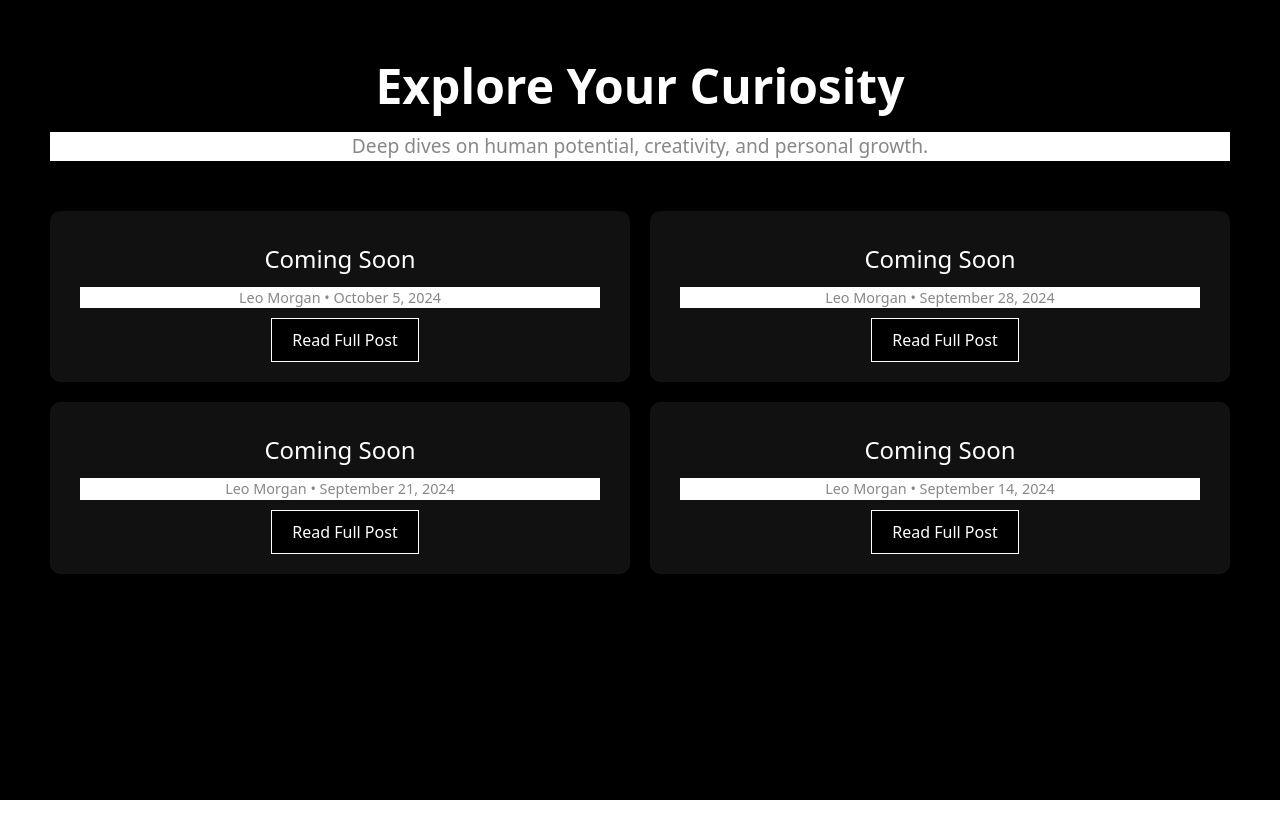
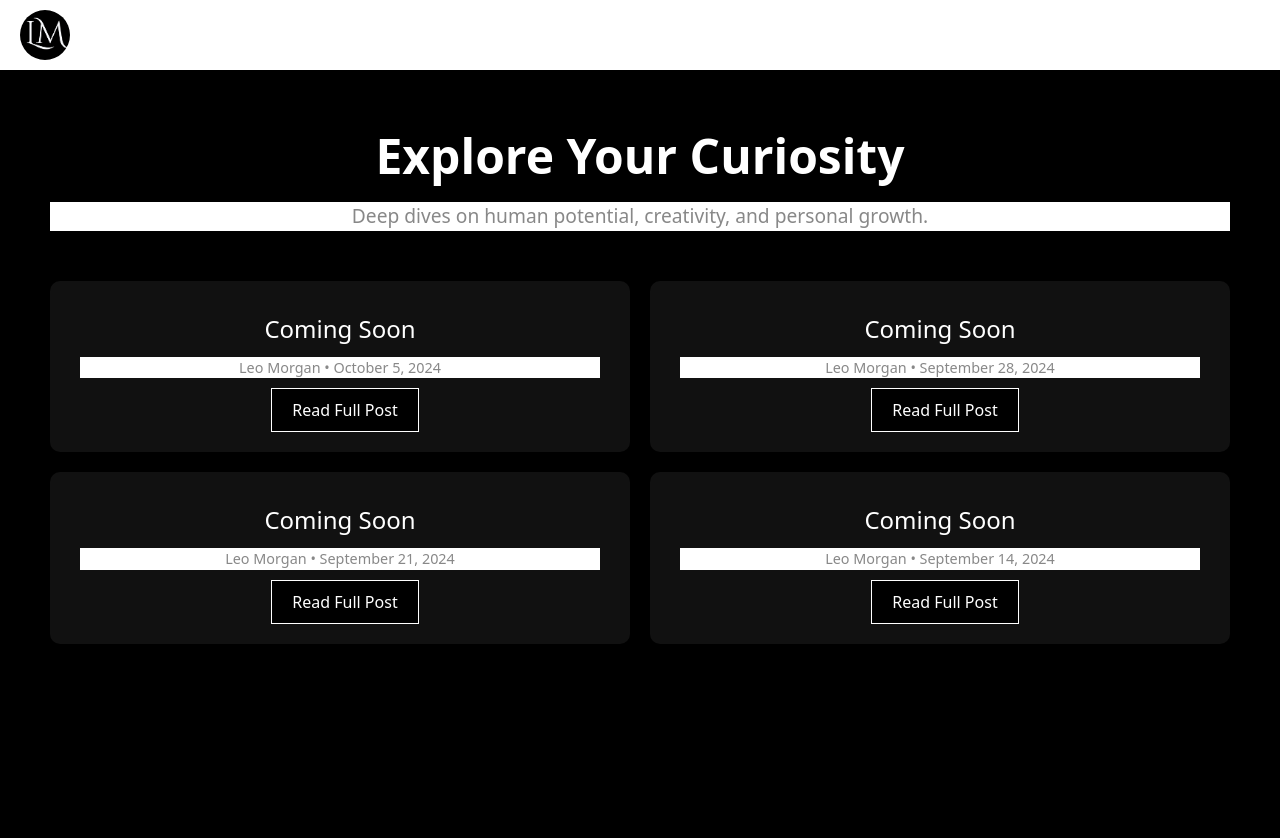
Before and after one commit to Shadyxstep/leomorgan-personal-website, a Next.js app: page /letters in a window 1280 px wide. Shown: the top 838 px of the page. Before the commit the page ends 800 px from the top, so only its background shows below. Built offline with nearby package versions, Linux system fonts and the light colour scheme.

Commit message:
fix build issues

```diff
--- a/src/app/components/About.js
+++ b/src/app/components/About.js
@@ -1,6 +1,6 @@
 import styles from './About.module.css';
 import { FontAwesomeIcon } from '@fortawesome/react-fontawesome';
-import { faInstagram, faLinkedin, faTwitter, faXTwitter } from '@fortawesome/free-brands-svg-icons';
+import { faInstagram, faLinkedin, faXTwitter } from '@fortawesome/free-brands-svg-icons';
 
 export default function AboutMe() {
   return (
@@ -28,10 +28,10 @@ export default function AboutMe() {
       </div>
 
       <div className={styles.textWrapper}>
-        <h2 className="font-bold">Hey, I'm Leo.</h2>
+        <h2 className="font-bold">Hey, I&apos;m Leo.</h2>
         <p>
-          I’m an international sprinter, software engineer, athletic performance coach, and content creator passionate about the mind, technology, and personal development.
-          I teach about performance optimization, athletic development, building effective habits, and creative workflows to help people move towards goals that matter to them. All of which are poroblems I've navigated and solved in my own life.
+          I&apos;m an international sprinter, software engineer, athletic performance coach, and content creator passionate about the mind, technology, and personal development.
+          I teach about performance optimization, athletic development, building effective habits, and creative workflows to help people move towards goals that matter to them. All of which are problems I&apos;ve navigated and solved in my own life.
         </p>
         <p>
           I currently work as a Software Engineer in the financial services industry. Previously, I worked as a rugby & sprints coach as well as a freelance videographer. Now, I share my experiences and learnings through
--- a/src/app/components/Landing.js
+++ b/src/app/components/Landing.js
@@ -7,10 +7,10 @@ export default function HeroSection() {
         <h1 className={styles.title}>Leo Morgan</h1>
         <h2 className={styles.subtitle}>Train. Learn. Create.</h2>
         <p className={styles.subText}>
-          I’m passionate about helping others unlock their potential, whether
-          it's athletic performance, creativity, or personal growth. I share
-          solutions and strategies I’ve personally used to overcome challenges in these
-          areas. If you’re looking to move closer to your goals through practical
+          I&apos;m passionate about helping others unlock their potential, whether
+          it&apos;s athletic performance, creativity, or personal growth. I share
+          solutions and strategies I&apos;ve personally used to overcome challenges in these
+          areas. If you&apos;re looking to move closer to your goals through practical
           insights sent straight to your inbox, sign up here, or not, up to you really →
         </p>
         <form className={styles.newsletterForm}>
--- a/src/app/components/Navbar.module.css
+++ b/src/app/components/Navbar.module.css
@@ -6,13 +6,12 @@
   padding: 10px 20px;
   font-family: sans-serif;
   position: relative;
-  z-index: 2000; /* Ensure navbar stays on top */
+  z-index: 2000;
 }
 
-/* Make sure the logo stays visible */
 .logo {
-  z-index: 3000; /* Higher than the overlay */
-  position: relative; /* So it stays on top of everything else */
+  z-index: 3000;
+  position: relative;
 }
 
 .logo a {
@@ -111,10 +110,10 @@
 
 .navMenuOverlay {
   list-style: none;
-  text-align: left; /* Align text to the left */
+  text-align: left;
   margin: 0;
   padding: 0 20px;
-  width: 100%; /* Take full width */
+  width: 100%;
 }
 
 .navMenuOverlay li {
--- a/src/app/letters/page.tsx
+++ b/src/app/letters/page.tsx
@@ -32,6 +32,7 @@ const newsletters = [
 export default function LettersPage() {
   return (
     <>
+    <Navbar />
     <section className={styles.lettersPage}>
       <div className={styles.header}>
         <h1>Explore Your Curiosity</h1>
```
